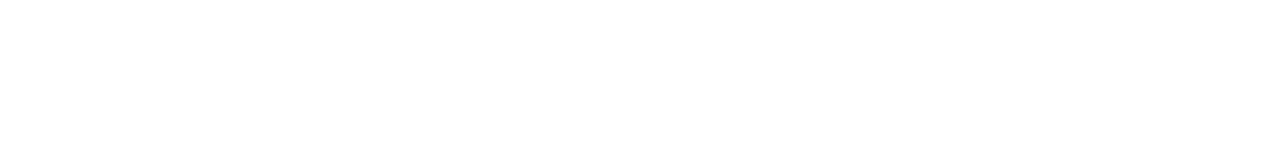
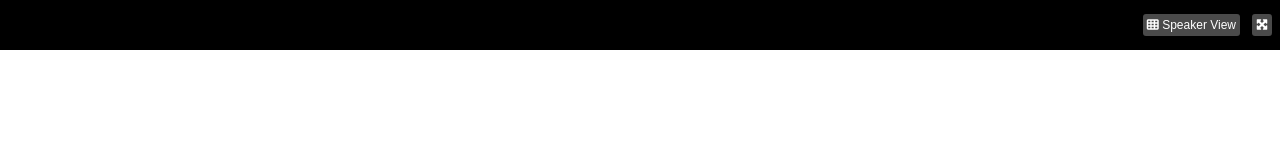
Before and after one commit to redihoxhaa/html-css-zoom, a plain HTML site: page index.html in a window 1280 px wide. Drawn offline with Linux system fonts and the light colour scheme; a web font is replaced by a local one.

Commit message:
feat: header

```diff
--- a/css/style.css
+++ b/css/style.css
@@ -10,13 +10,54 @@
 
 /* #region TYPOGRAPHY*/
 
+body {
+    color: white;
+    font-size: 12px;
+    font-family: 'AR One Sans', sans-serif;
+}
+
+li {
+    list-style-type: none;
+}
+
+a {
+    text-decoration: none;
+}
+
 /* #endregion TYPOGRAPHY*/
 
 /* #region COMMON*/
 
+.flex {
+    display: flex;
+}
+
+
+i {
+    cursor: pointer;
+}
+
 /* #endregion COMMON*/
 
 /* #region HEADER*/
+
+.head-bar {
+    background-color: black;
+    height: 50px;
+    justify-content: end;
+    align-items: center;
+}
+
+.butt-list {
+    gap: 12px;
+    padding-right: 8px;
+}
+
+.butt-list li {
+    background-color: #4A4A4A;
+    padding: 4px;
+    border-radius: 3px;
+}
 
 /* #endregion HEADER*/
 
--- a/index.html
+++ b/index.html
@@ -7,6 +7,20 @@
     <meta name="viewport" content="width=device-width, initial-scale=1.0">
 
     <!-- Import Fonts -->
+
+    <!-- Font Awesome -->
+    <link rel="stylesheet" href="https://cdnjs.cloudflare.com/ajax/libs/font-awesome/6.4.2/css/all.min.css"
+        integrity="sha512-z3gLpd7yknf1YoNbCzqRKc4qyor8gaKU1qmn+CShxbuBusANI9QpRohGBreCFkKxLhei6S9CQXFEbbKuqLg0DA=="
+        crossorigin="anonymous" referrerpolicy="no-referrer" />
+    <!-- Font Awesome -->
+
+    <!-- AR One Sans -->
+    <link rel="preconnect" href="https://fonts.googleapis.com">
+    <link rel="preconnect" href="https://fonts.gstatic.com" crossorigin>
+    <link href="https://fonts.googleapis.com/css2?family=AR+One+Sans:wght@400;500;600;700&display=swap"
+        rel="stylesheet">
+    <!-- AR One Sans -->
+
     <!-- Import Fonts -->
 
     <!-- Import CSS -->
@@ -23,7 +37,14 @@
 
     <!-- Header -->
     <header>
-
+        <div class="head-bar flex">
+            <div class="buttons">
+                <ul class="butt-list flex">
+                    <li><i class="fa-solid fa-table-cells"></i> Speaker View</li>
+                    <li><i class="fa-solid fa-maximize"></i></li>
+                </ul>
+            </div>
+        </div>
     </header>
     <!-- /Header -->
 
```
